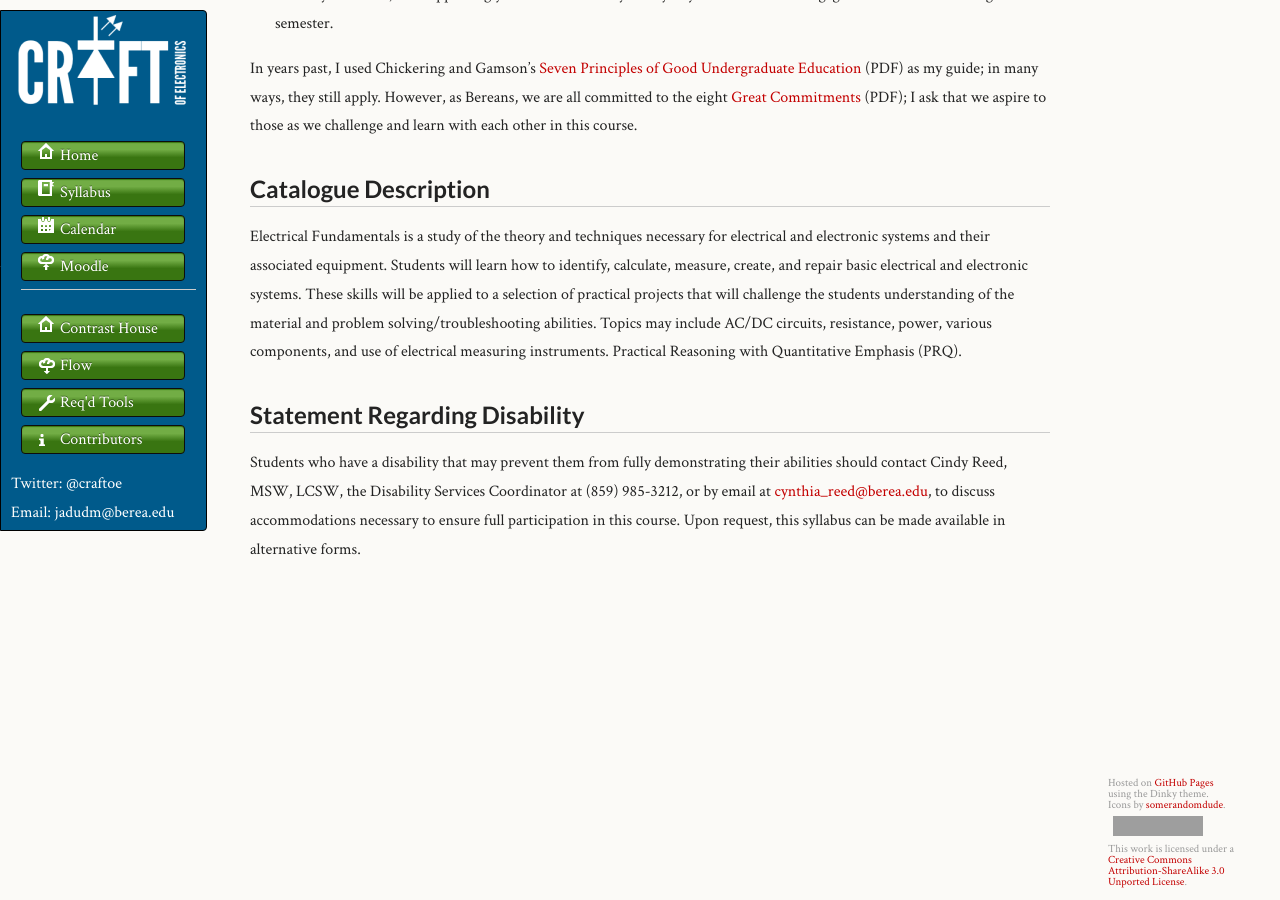
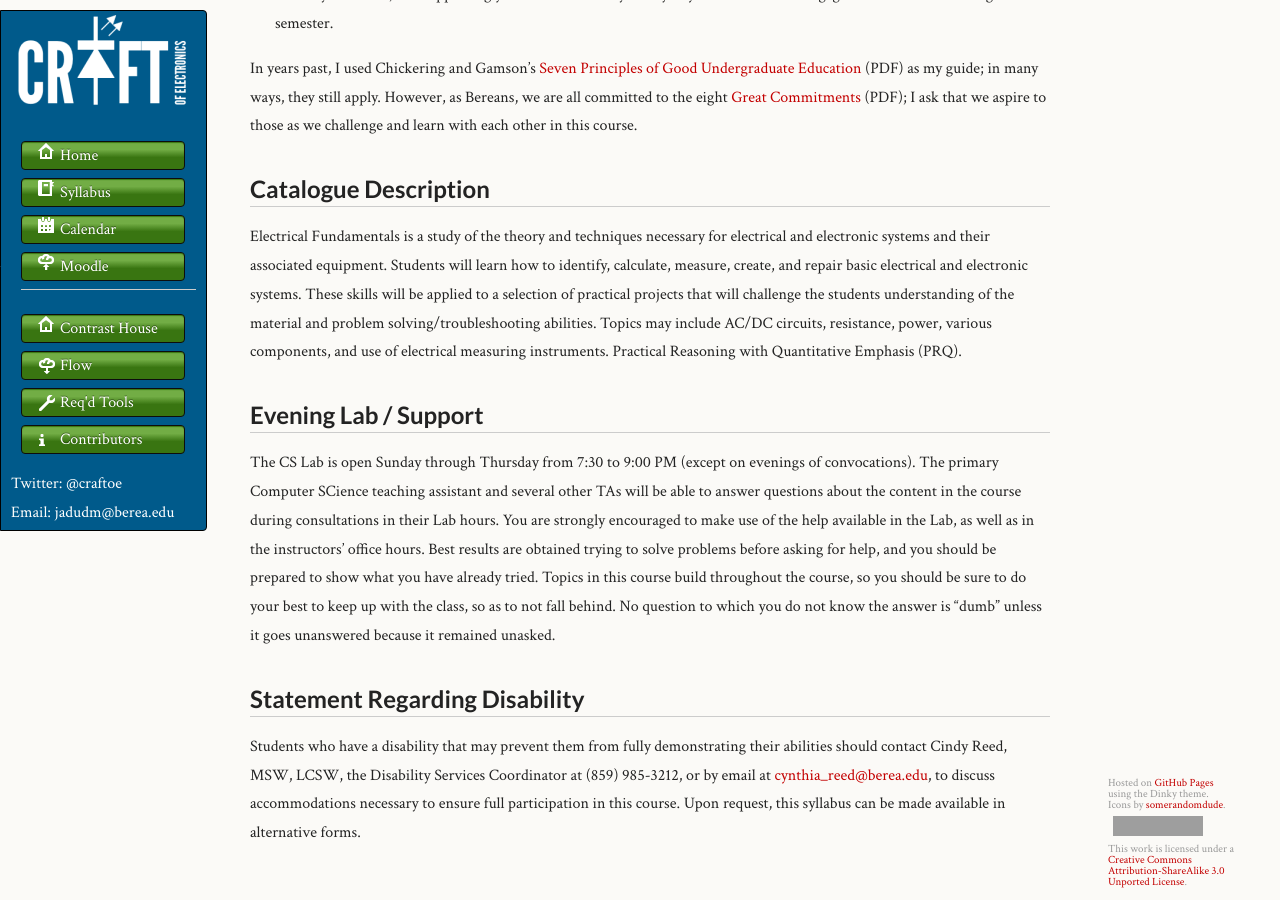
Before and after one commit to craftofelectronics/craftofelectronics.github.com, a Jekyll site: the page built from syllabus.md, in a window 1280 px wide and 900 px high, scrolled down 5604 px. Built offline with Jekyll 4.4.1, drawn with Linux system fonts in a browser that asks for light colours; grey boxes are pictures that could not be loaded.

Commit message:
Adding in note about evening lab times.

```diff
--- a/syllabus.md
+++ b/syllabus.md
@@ -183,6 +183,10 @@ In years past, I used Chickering and Gamson's [Seven Principles of Good Undergra
 Electrical Fundamentals is a study of the theory and techniques necessary for electrical and electronic systems and their associated equipment. Students will learn how to identify, calculate, measure, create, and repair basic electrical and electronic systems. These skills will be applied to a selection of practical projects that will challenge the students understanding of the material and problem solving/troubleshooting abilities. Topics may include AC/DC circuits, resistance, power, various components, and use of electrical measuring instruments.
 Practical Reasoning with Quantitative Emphasis (PRQ).
 
+## Evening Lab / Support
+
+The CS Lab is open Sunday through Thursday from 7:30 to 9:00 PM (except on evenings of convocations). The primary Computer SCience teaching assistant and several other TAs will be able to answer questions about the content in the course during consultations in their  Lab hours. You are strongly encouraged to make use of the help available in the Lab, as well as in the instructors' office hours. Best results are obtained trying to solve problems before asking for help, and you should be prepared to show what you have already tried. Topics in this course build throughout the course, so you should be sure to do your best to keep up with the class, so as to not fall behind. No question to which you do not know the answer is "dumb" unless it goes unanswered because it remained unasked.
+
 ## Statement Regarding Disability
 
 Students who have a disability that may prevent them from fully demonstrating
```
